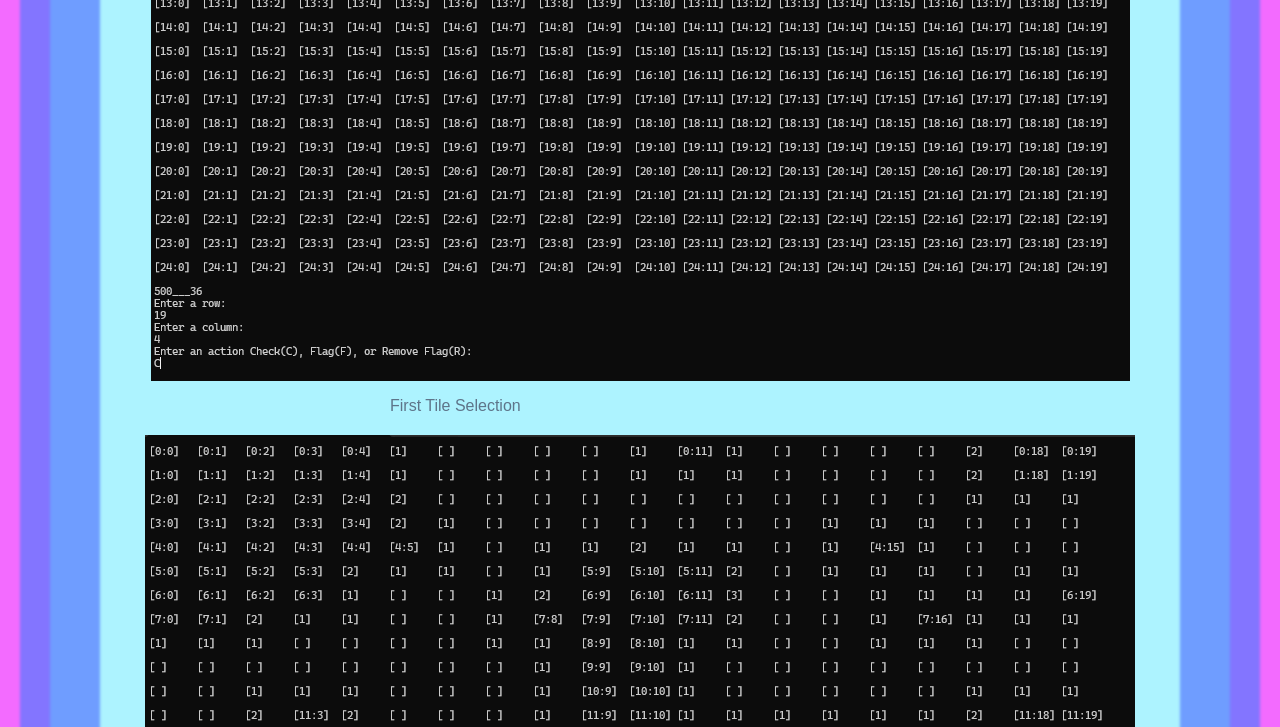
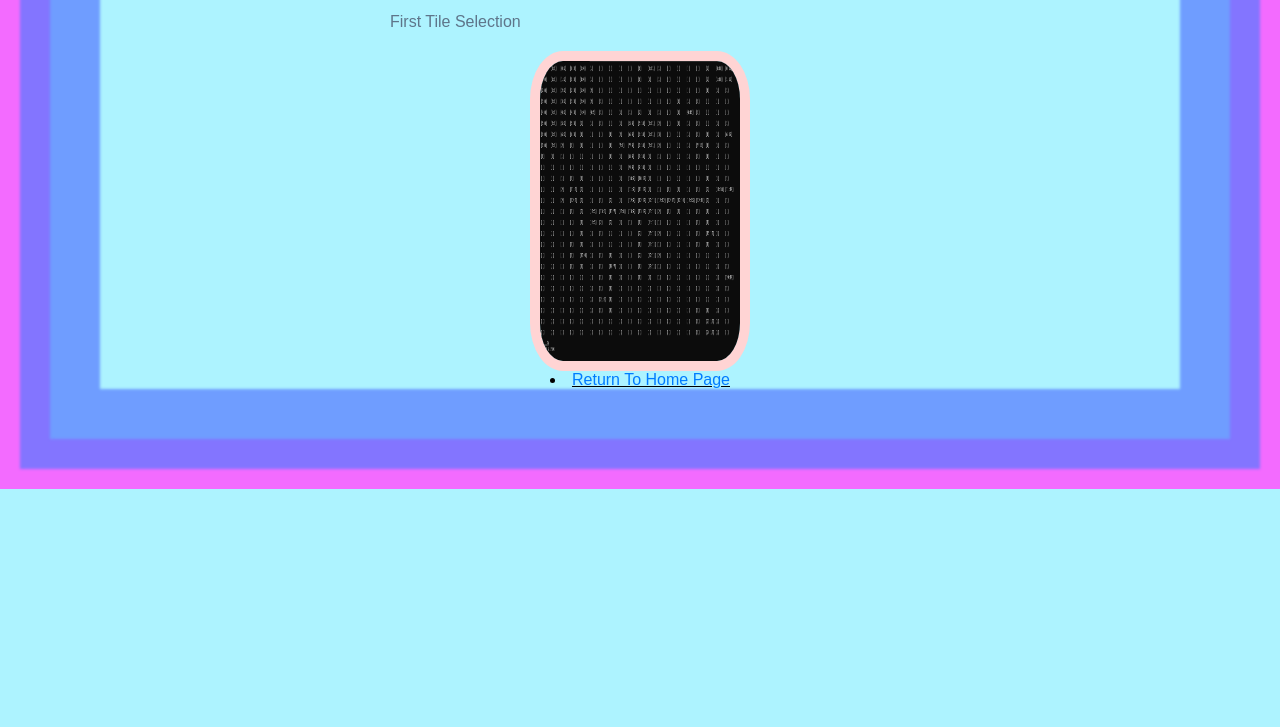
Before and after one commit to Crazycan543/Andrew_Pearson_Portfolio, a plain HTML site: page pages/Compiler_Minesweeper.html in a window 1280 px wide. Shown: the part 753-1480 px from the top of the page. After the commit the page ends 1242 px from the top, so only its background shows below. Drawn offline with Linux system fonts and the light colour scheme.

Commit message:
change image size

```diff
--- a/pages/Compiler_Minesweeper.html
+++ b/pages/Compiler_Minesweeper.html
@@ -48,6 +48,7 @@
             width: 200px; /* Adjust width as needed */
             height: 300px; /* Adjust height as needed */
             border: 10px solid  rgb(255, 212, 212); /* Optional: Add a border */
+            border-radius: 15%;
         }
 
         .project {
@@ -76,9 +77,9 @@
     </p>
     <p>These are screenshots from the game</p>
     <p>Opening Medium Map</p>
-    <img src="Opening-game.png">
+    <img src="Opening-game.png" class="image">
     <p>First Tile Selection</p>
-    <img src="First-Move.png">
+    <img src="First-Move.png" class="image">
     <u>
         <li><a href="../index.html">Return To Home Page</a></li>
     </u>
```
Also changed, not shown: pages/SongShare.html (+1 -0 lines).
